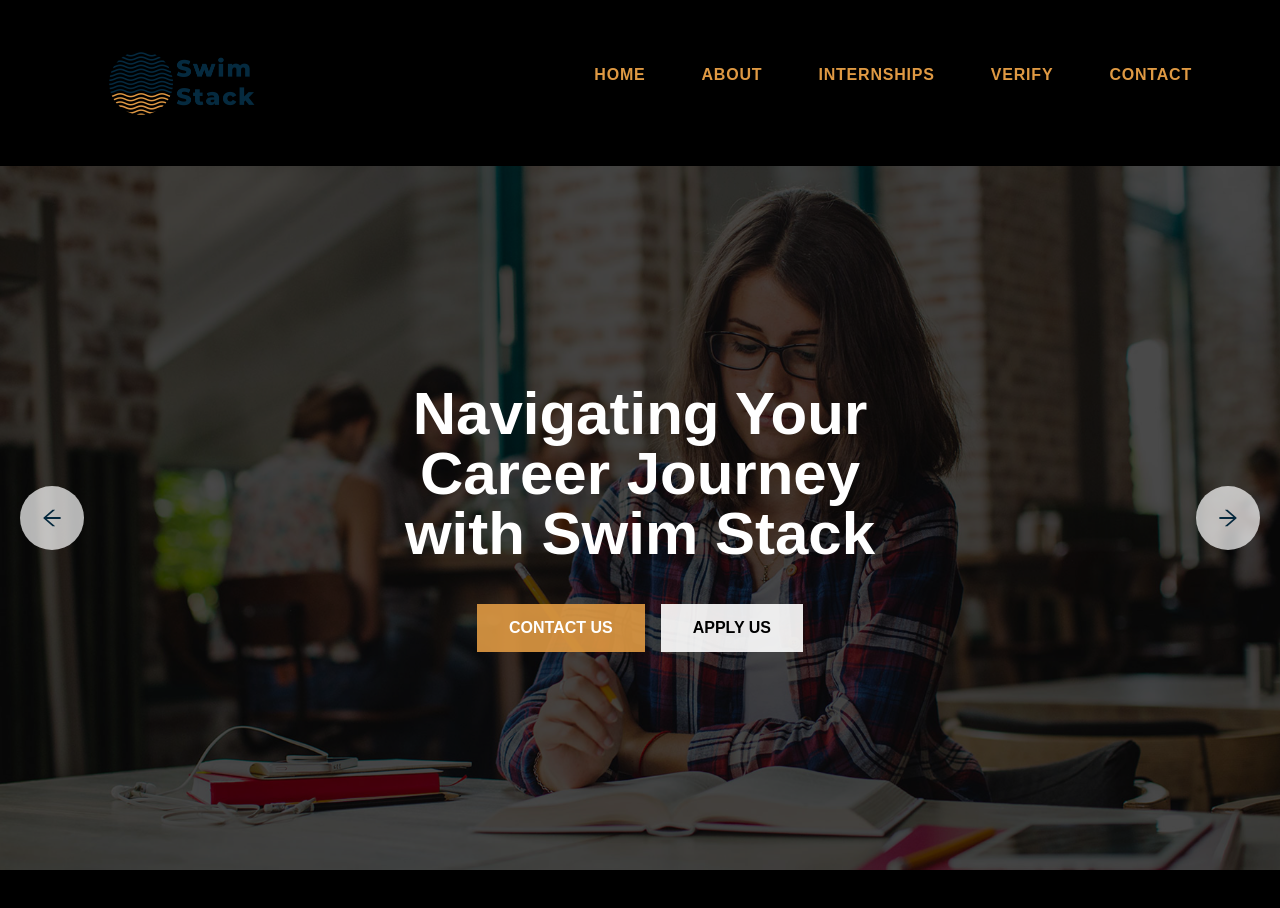
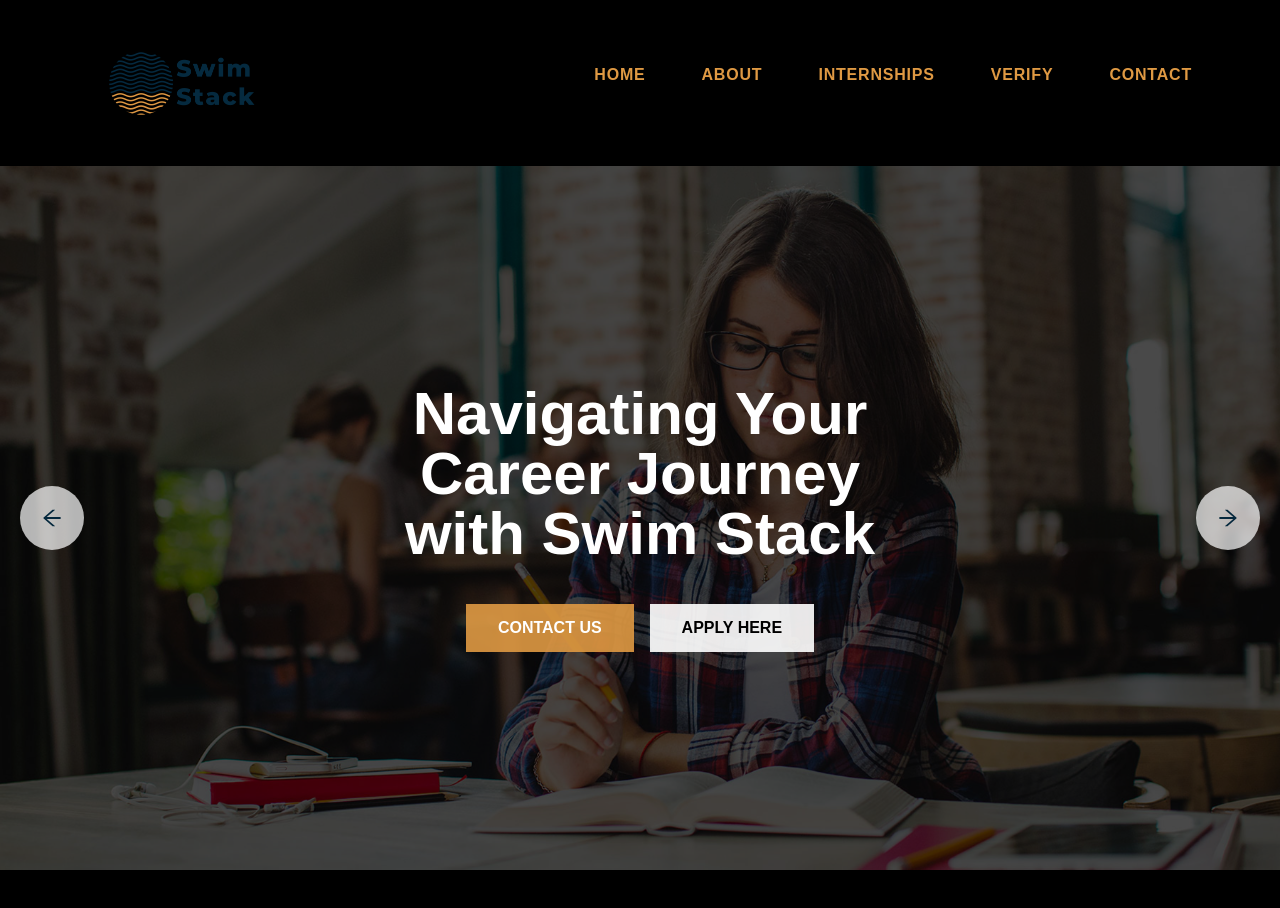
Before and after one commit to Vivek-04022001/SWIMSTACK, a React (Create React App) app in the folder landing-page/: page / in a window 1280 px wide. Shown: the top 908 px of the page. Built offline with nearby package versions, Linux system fonts and the light colour scheme.

Commit message:
working on home section ;

```diff
--- a/landing-page/src/components/Home.jsx
+++ b/landing-page/src/components/Home.jsx
@@ -34,7 +34,7 @@ const Home = () => {
                       Contact Us
                     </button>
                     <button className="px-8 py-3 uppercase bg-primary/90 font-bold text-black hover:bg-primary">
-                      Apply Us
+                      Apply Here
                     </button>
                   </div>
                 </div>
```
